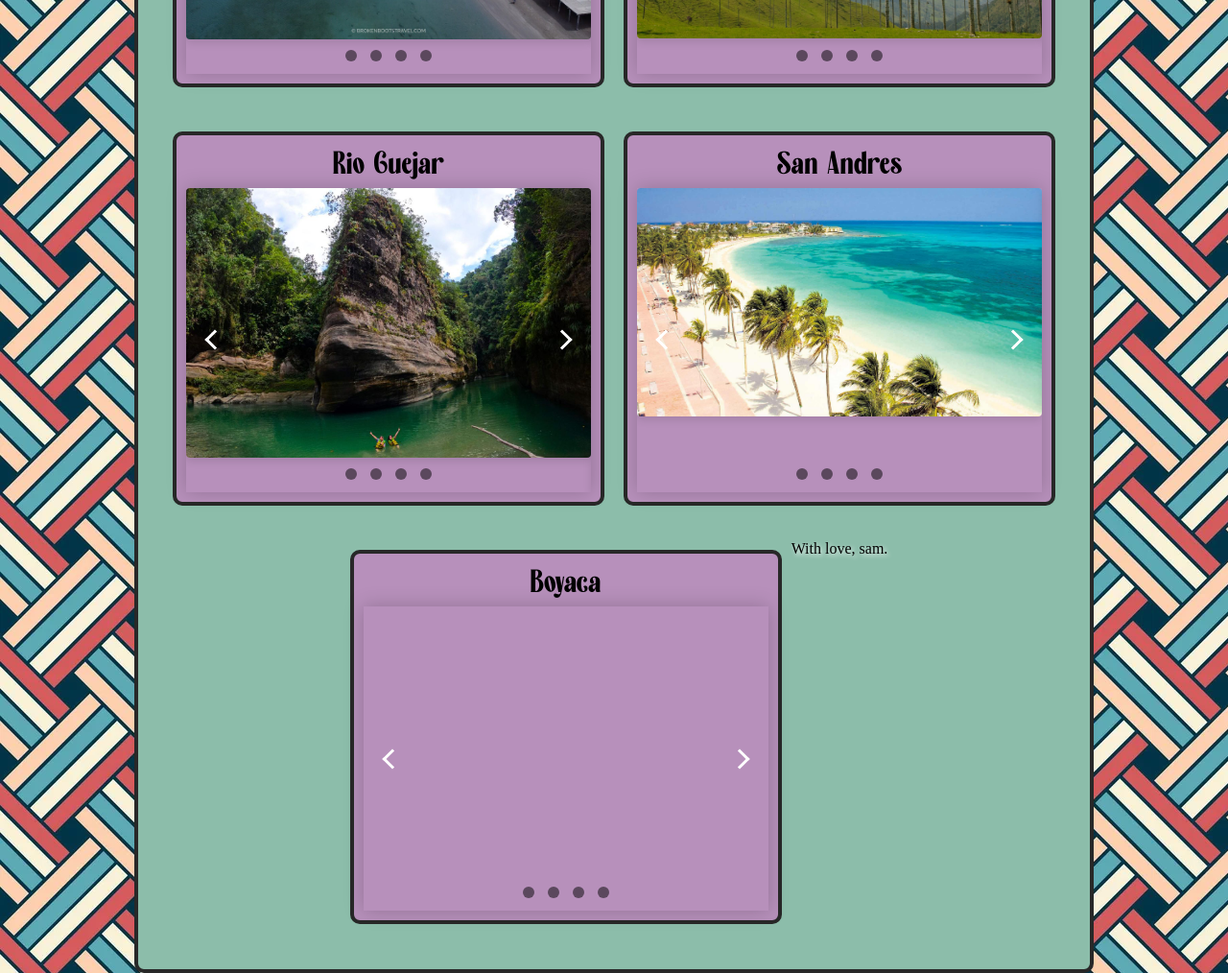
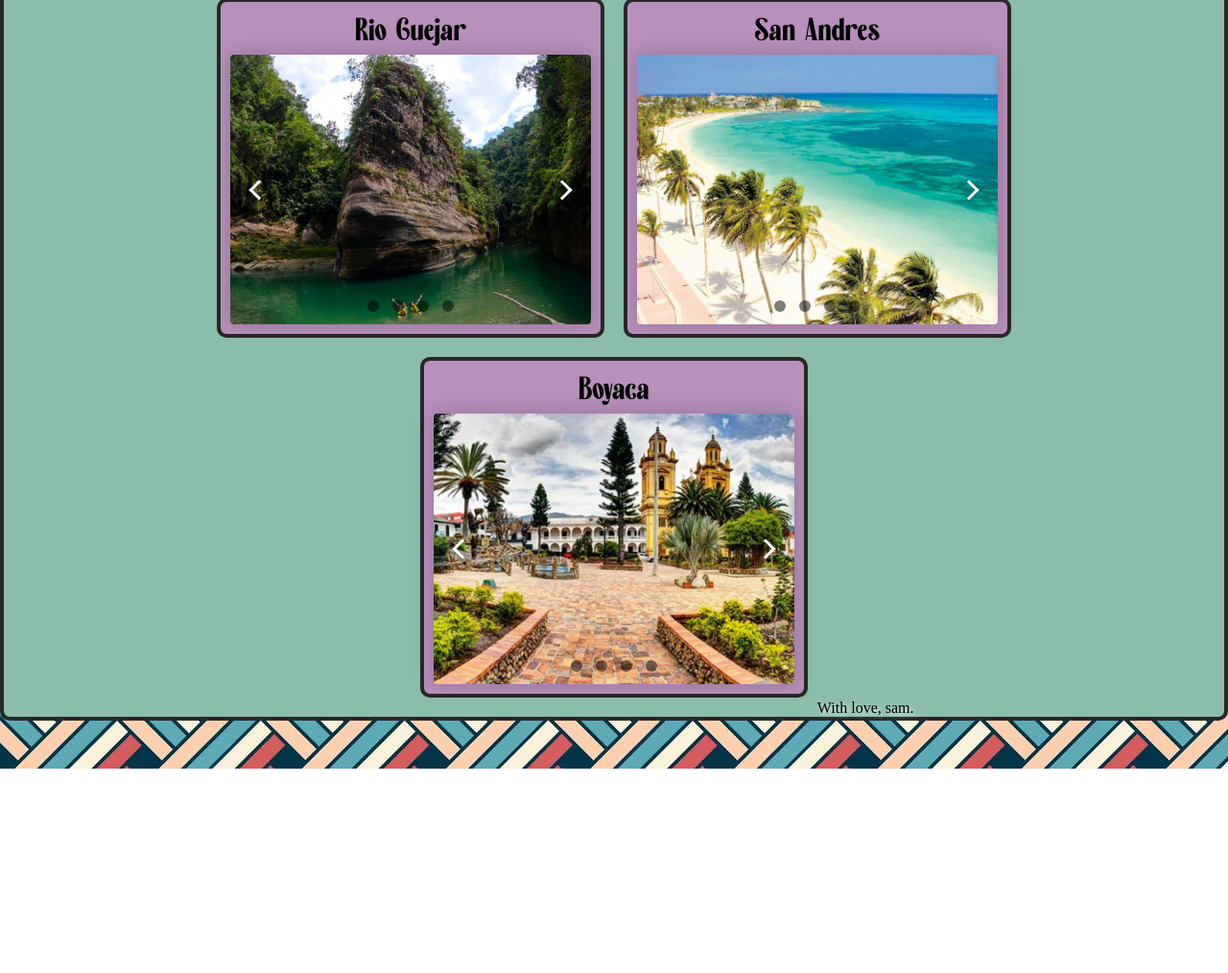
Before and after one commit to sam1425/Blog, a plain HTML site: page subpages/places.html in a window 1280 px wide. Shown: the part 481-1495 px from the top of the page at 96% size. After the commit the page ends 1282 px from the top, so only its background shows below. Drawn offline with Linux system fonts and the light colour scheme.

Commit message:
solving merge issues

```diff
--- a/subpages/carousel.css
+++ b/subpages/carousel.css
@@ -90,6 +90,13 @@ li {
     width: 100%;
     background-color: #b790bb;
     counter-increment: item;
+}
+.carousel__slide img {
+  width: 100%;
+  height: 100%;
+  object-fit: cover;
+  object-position: center;
+  display: block;
 }
 .carousel__slide:nth-child(even) {
     background-color: #b790bb;
--- a/subpages/places.css
+++ b/subpages/places.css
@@ -22,6 +22,10 @@
     font-display: swap;
 }
 
+html {
+    scroll-behavior: smooth;
+    scroll-padding-top: 60px;
+}
 .navbar
 {
 	position: absolute;
@@ -31,12 +35,11 @@
 
 	display: flex;
 	width: 100%;
+	height: 80px;
 
 	border-bottom-right-radius: 12px;
 	border-bottom-left-radius: 12px;
 	text-shadow: 2px 2px 5px rgba(255,255,255,1);
-	/*background: rgba(40, 40, 40, 0.8);*/
-	/*background-color: rgba(17, 25, 40, 0.1);*/
 
 	justify-content: center;
 	align-items: center;
@@ -60,7 +63,7 @@ body
 
     display: flex;
 
-    height: 100vh;
+    height: auto;
     margin: 0;
     padding-top: 30px;
 
@@ -70,6 +73,7 @@ body
 
     align-items: center;
     flex-direction: column;
+    overflow-y: auto;
 }
 
 h1
@@ -81,8 +85,8 @@ h1
 .card
 {
     position: relative;
-    min-width: 450px;
-    max-width: 450px;
+    min-width: 380px;
+    max-width: 500px;
 
     width: calc(33.333% - 7px);
 
@@ -105,8 +109,9 @@ h1
     position: relative;
     flex-wrap: wrap;
 
-    max-width: 1000px;
-    height: 100%;
+    width: 100%
+    max-width: 1500px;
+    height: auto;
     padding: 10px 20px;
 
     border: 4px solid #282828;
@@ -115,9 +120,8 @@ h1
 
     justify-content: center;
     align-items: flex-start;
-    margin: 40px;
+    margin: 20px auto;
     flex-direction: rows;
-    top: 58px;
 }
 
 .masonry {
@@ -150,9 +154,10 @@ img{
 
   /*margin-bottom: 6px;*/
   border-radius: 4px;
-  object-fit: cover;
-  display: block;
-  break-inside: avoid;
+    object-fit: cover;
+    object-position: center;
+    display: block;
+    break-inside: avoid;
   box-shadow: 0 4px 8px rgba(0,0,0,0.1);
 }
 ul,
@@ -166,8 +171,20 @@ li
 }
 #copy
 {
+    display:  block;
+    position: absolute;
 	text-shadow: 2px 2px 5px rgba(255,255,255,1);
     bottom: 0px;
     padding: 0px;
+{
 
-{
+@media (max-width: 768px) {
+    .navbar {
+        padding: 10px 0;
+	    height: 20px;
+    }
+    #places {
+        font-size: 1rem;
+    }
+    #places
+}
--- a/subpages/places.html
+++ b/subpages/places.html
@@ -130,7 +130,7 @@
                             <li id="guejar__slide3" tabindex="0" class="carousel__slide">
                                 <img src="pics/guejar3.jpg">
                                 <div class="carousel__snapper"></div>
-                                <a href="#valle__slide2" class="carousel__prev">Go to previous slide</a>
+                                <a href="#guejar__slide2" class="carousel__prev">Go to previous slide</a>
                                 <a href="#guejar__slide4" class="carousel__next">Go to next slide</a>
                             </li>
                             <li id="guejar__slide4" tabindex="0" class="carousel__slide">
@@ -212,22 +212,26 @@
                         <section class="carousel" aria-label="Gallery">
                         <ol class="carousel__viewport">
                             <li id="boyaca__slide1" tabindex="0" class="carousel__slide">
+                                <img src="pics/boyaca.webp">
                                 <div class="carousel__snapper">
                                     <a href="#boyaca__slide4" class="carousel__prev">Go to last slide</a>
                                     <a href="#boyaca__slide2" class="carousel__next">Go to next slide</a>
                                 </div>
                             </li>
                             <li id="boyaca__slide2" tabindex="0" class="carousel__slide">
+                                <img src="pics/boyaca2.jpg">
                                 <div class="carousel__snapper"></div>
                                 <a href="#boyaca__slide1" class="carousel__prev">Go to previous slide</a>
                                 <a href="#boyaca__slide3" class="carousel__next">Go to next slide</a>
                             </li>
                             <li id="boyaca__slide3" tabindex="0" class="carousel__slide">
+                                <img src="pics/boyaca3.jpg">
                                 <div class="carousel__snapper"></div>
                                 <a href="#boyaca__slide2" class="carousel__prev">Go to previous slide</a>
                                 <a href="#boyaca__slide4" class="carousel__next">Go to next slide</a>
                             </li>
                             <li id="boyaca__slide4" tabindex="0" class="carousel__slide">
+                                <img src="pics/boyaca4.jpg">
                                 <div class="carousel__snapper"></div>
                                 <a href="#boyaca__slide3" class="carousel__prev">Go to previous slide</a>
                                 <a href="#boyaca__slide1" class="carousel__next">Go to first slide</a>
```
Also changed, not shown: subpages/pics/boyaca.webp (added), subpages/pics/boyaca2.jpg (added), subpages/pics/boyaca3.jpg (added), subpages/pics/boyaca4.jpg (added).
